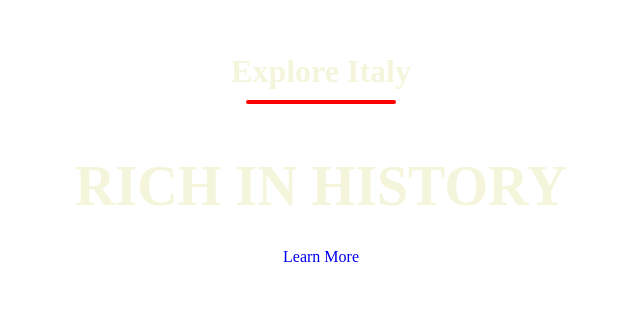
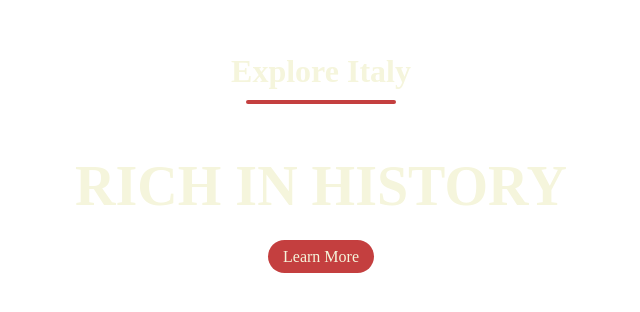
Before and after one commit to Lars456/Group-Project-1, a plain HTML site: page index.html in a window 1280 px wide. Shown: the part 384-696 px from the top of the page, without its empty margins (79-719 px from the left). Drawn offline with Linux system fonts and the light colour scheme.

Commit message:
styling for the contents of the header

```diff
--- a/styles.css
+++ b/styles.css
@@ -33,7 +33,7 @@ header{
 .line{
     width: 150px;
     height: 4px;
-    background: red;
+    background: rgb(196, 63, 63);
     margin: 10px auto;
     border-radius: 5px;
 }
@@ -41,5 +41,10 @@ header{
     font-size: 7vmin;
     margin-top: 50px;
     margin-bottom: 30px;
-
 }
+.ctn{
+    padding: 8px 15px;
+    background: rgb(196, 63, 63);
+    border-radius: 30px;
+    color: beige;
+}
```
